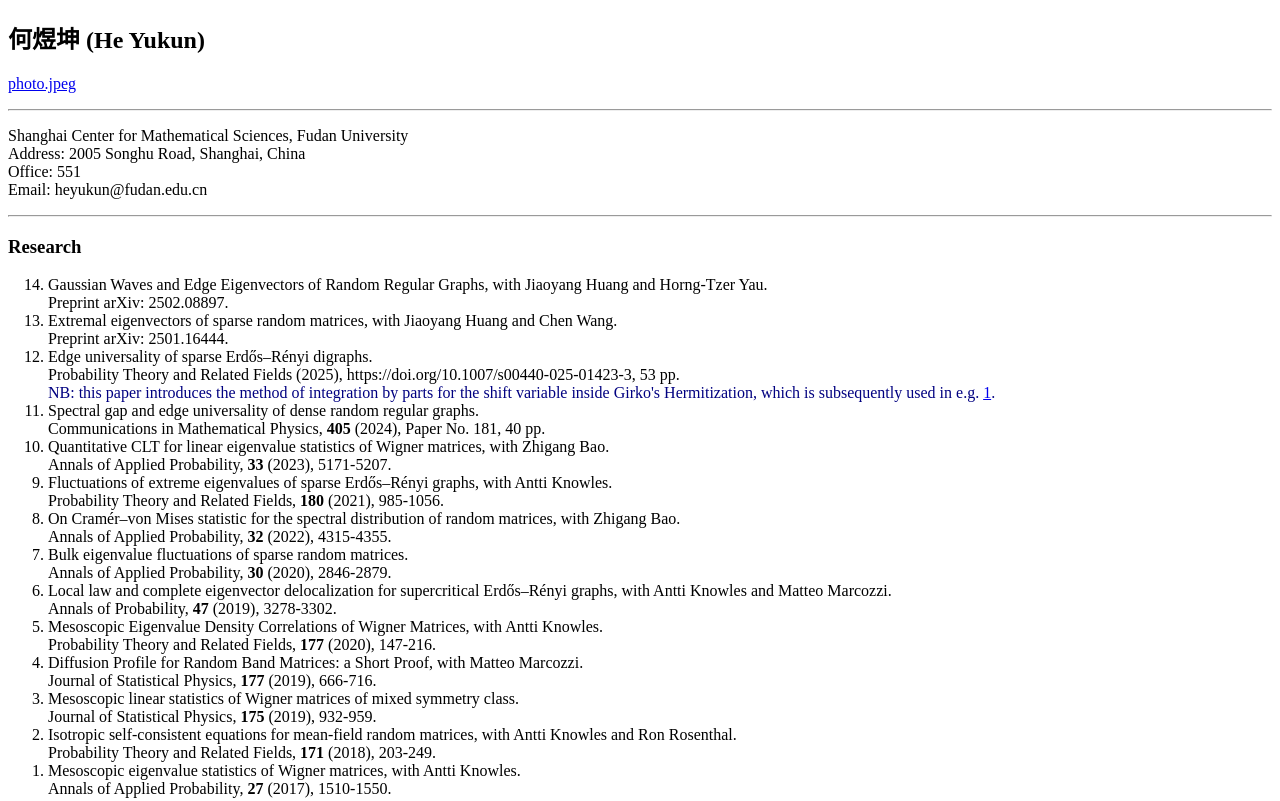
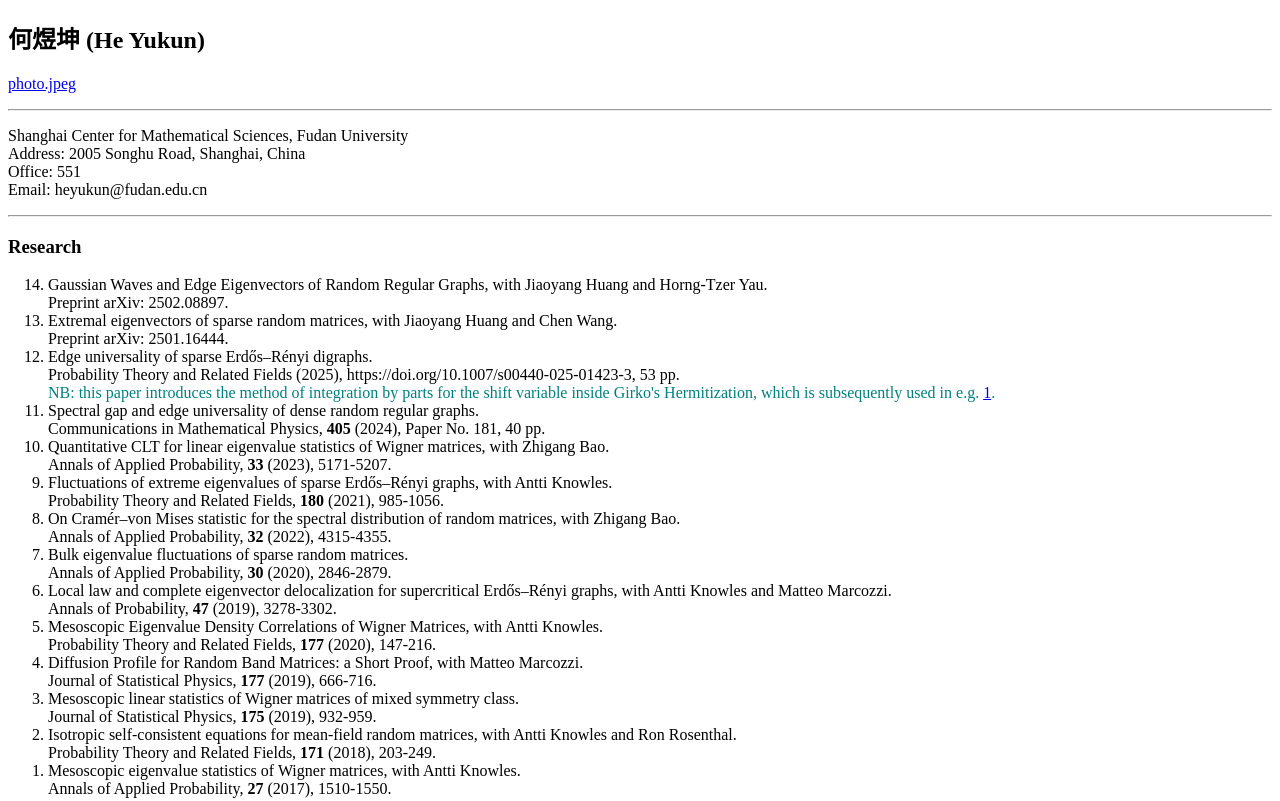
Before and after one commit to he-yukun/he-yukun.github.io, a plain HTML site: page index.html in a window 1280 px wide. Shown: the top 801 px of the page. Drawn offline with Linux system fonts and the light colour scheme.

Commit message:
Update index.html

```diff
--- a/index.html
+++ b/index.html
@@ -36,7 +36,7 @@ Extremal eigenvectors of sparse random matrices, with Jiaoyang Huang and Chen Wa
 <li>
 Edge universality of sparse Erdős–Rényi digraphs. <br />
 Probability Theory and Related Fields (2025), https://doi.org/10.1007/s00440-025-01423-3, 53 pp. <br />
-<font color="navy">NB: this paper introduces the method of integration by parts for the shift variable inside Girko's Hermitization, which is subsequently used in e.g. <a href="https://arxiv.org/abs/2312.08325/">1</a>.</font></li>
+<font color="teal">NB: this paper introduces the method of integration by parts for the shift variable inside Girko's Hermitization, which is subsequently used in e.g. <a href="https://arxiv.org/abs/2312.08325/">1</a>.</font></li>
 
 <li>
 Spectral gap and edge universality of dense random regular graphs. <br />
```
